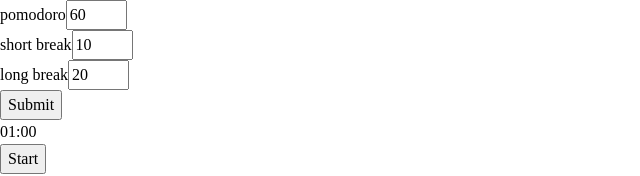
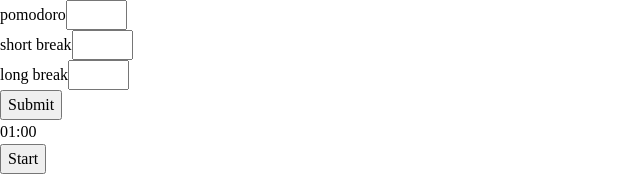
Before and after one commit to MarcinFiuk/Pomodoro, a React (Create React App) app: page / in a window 1280 px wide. Shown: the top 176 px of the page, without its empty margins (0-640 px from the left). Built offline with nearby package versions, Linux system fonts and the light colour scheme.

Commit message:
refactor: input changed to uncontrolled and HTML input validation added

```diff
--- a/src/components/Input/TimerInput.js
+++ b/src/components/Input/TimerInput.js
@@ -6,7 +6,14 @@ const TimerInput = (props) => {
     return (
         <div>
             <label htmlFor={label}>{label}</label>
-            <input type='number' id={label} min='0' max='60' {...rest} />
+            <input
+                type='number'
+                id={label}
+                min='0'
+                max='60'
+                {...rest}
+                pattern='[1-9]|[1-5][0-9]|60'
+            />
         </div>
     );
 };
--- a/src/components/Timer/Timer.js
+++ b/src/components/Timer/Timer.js
@@ -3,15 +3,10 @@ import useTimer from './../../hooks/useTimer';
 import fromSecToMin from '../../utils/fromSecToMin';
 import TimerInput from './../Input/TimerInput';
 
-const invalidChars = ['-', '+', 'e', 'E'];
-
 const Timer = () => {
     const [pomodoro, setPomodoro] = useState(60);
-    const [validatePomodoroInput, setValidatePomodoroInput] = useState(60);
     const [shortBreak, setShortBreak] = useState(10);
-    const [validateShortBreakInput, setValidateShortBreakInput] = useState(10);
     const [longBreak, setLongBreak] = useState(20);
-    const [validateLongBreakInput, setValidateLongBreakInput] = useState(20);
 
     const { timer, isRunning, setIsRunning } = useTimer(
         pomodoro,
@@ -19,24 +14,16 @@ const Timer = () => {
         longBreak
     );
 
-    const onChangeHandler = (e) => {
-        if (invalidChars.includes(e.nativeEvent.data)) return;
-        //NOTE: input accepts invalidChars as first element, e does not trigger
-        let time = e.target.value;
-        if (e.target.value > 60) time = 60;
-        if (e.target.value < 0) time = 0;
-
-        if (e.target.id === 'pomodoro') setValidatePomodoroInput(time);
-        if (e.target.id === 'short break') setValidateShortBreakInput(time);
-        if (e.target.id === 'long break') setValidateLongBreakInput(time);
-    };
-
     const submitHandler = (e) => {
         e.preventDefault();
 
-        setPomodoro(validatePomodoroInput);
-        setShortBreak(validateShortBreakInput);
-        setLongBreak(validateLongBreakInput);
+        const pomodoroTime = parseInt(e.target['pomodoro'].value);
+        const shortBreakTime = parseInt(e.target['short break'].value);
+        const longBreakTime = parseInt(e.target['long break'].value);
+
+        setPomodoro(pomodoroTime);
+        setShortBreak(shortBreakTime);
+        setLongBreak(longBreakTime);
     };
 
     const timerStartHandler = () => {
@@ -50,21 +37,9 @@ const Timer = () => {
     return (
         <>
             <form onSubmit={submitHandler}>
-                <TimerInput
-                    label='pomodoro'
-                    onChange={onChangeHandler}
-                    value={validatePomodoroInput}
-                />
-                <TimerInput
-                    label='short break'
-                    onChange={onChangeHandler}
-                    value={validateShortBreakInput}
-                />
-                <TimerInput
-                    label='long break'
-                    onChange={onChangeHandler}
-                    value={validateLongBreakInput}
-                />
+                <TimerInput label='pomodoro' />
+                <TimerInput label='short break' />
+                <TimerInput label='long break' />
                 <button type='submit'>Submit</button>
             </form>
             <div>
--- a/src/hooks/useTimer.js
+++ b/src/hooks/useTimer.js
@@ -1,4 +1,4 @@
-import { useState, useEffect, useMemo } from 'react';
+import { useState, useEffect } from 'react';
 import useInterval from './useInterval';
 
 function useTimer(pomodoro, shortBreak, longBreak) {
@@ -19,7 +19,7 @@ function useTimer(pomodoro, shortBreak, longBreak) {
 
     useEffect(() => {
         setIndex(0);
-        setTimer(intervalOrder[index]);
+        setTimer(intervalOrder[0]);
         setIsRunning(false);
     }, [pomodoro, shortBreak, longBreak]);
 
```
